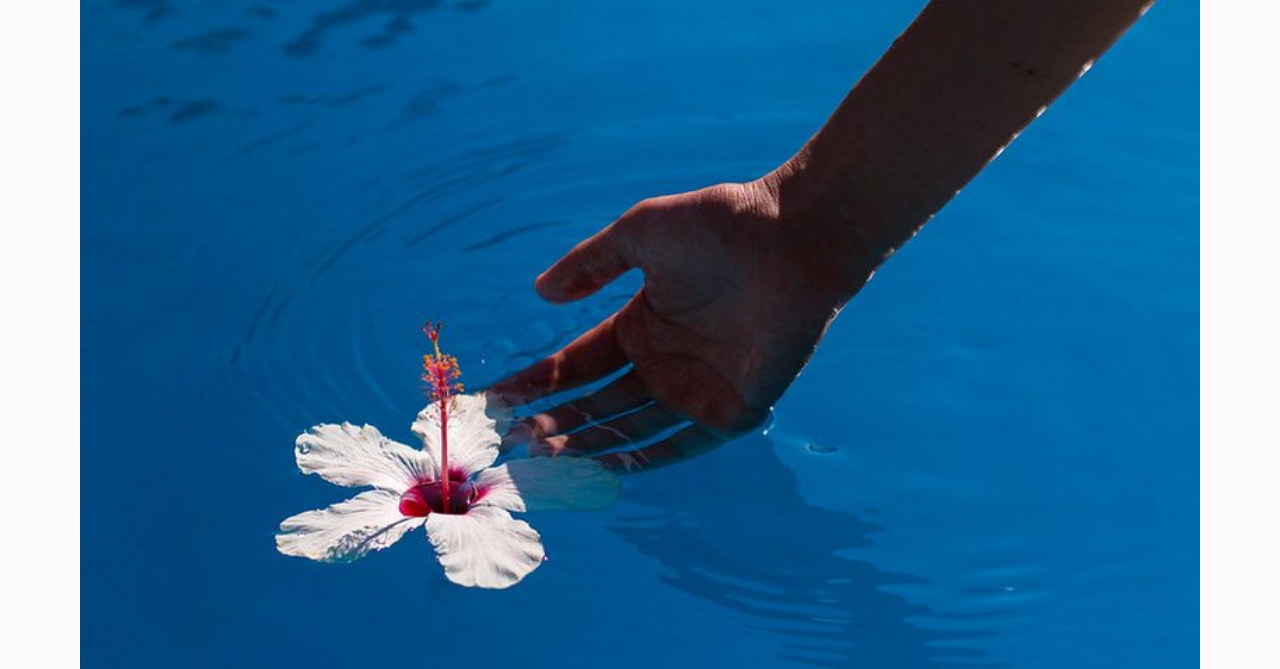
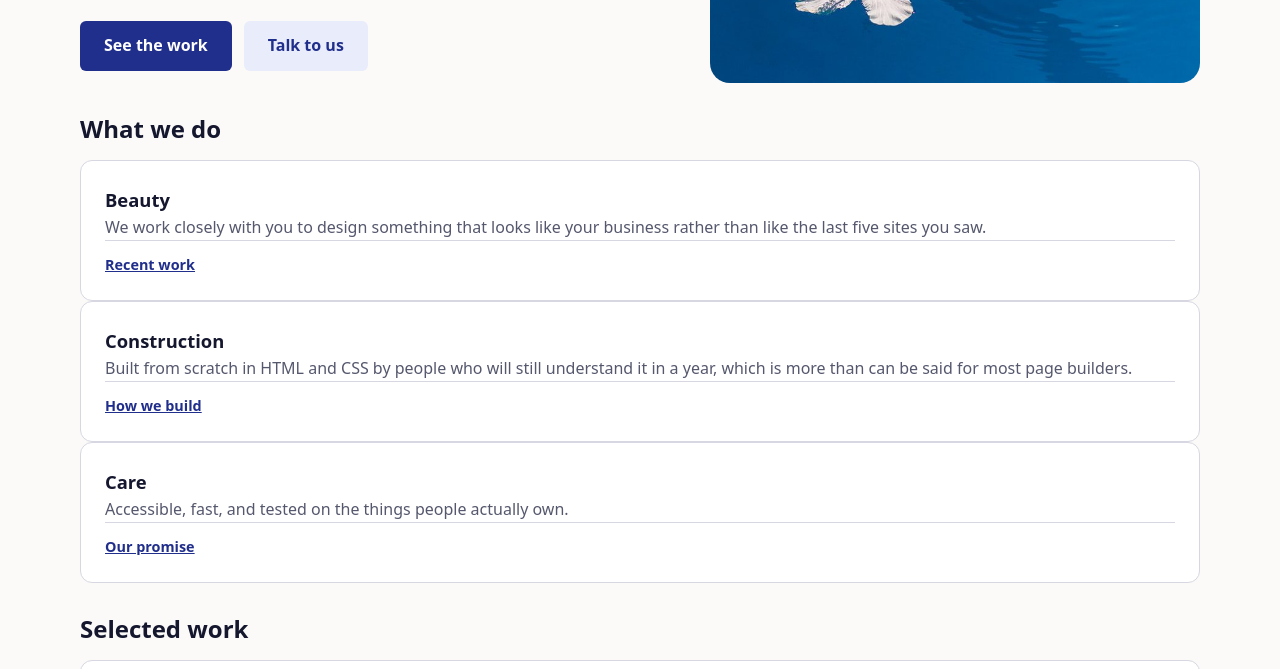
Before and after one commit to edoguuy/internet-course-homework, a plain HTML site: page homework/hw-2/index.html in a window 1280 px wide. Shown: the part 348-1017 px from the top of the page. Drawn offline with Linux system fonts and the light colour scheme.

Commit message:
feat: build hw-2 hero with grid and fluid headline

```diff
--- a/homework/hw-2/styles.css
+++ b/homework/hw-2/styles.css
@@ -298,17 +298,22 @@ gap: var(--space-5);
    ══════════════════════════════════════════════════════════════════════════════ */
 
 .hero {
-  /* CODE HERE — 4.1a: the base, stacked. */
+  display: grid;
+  gap: var(--space-6);
+  align-items: center;
 }
 
-/* CODE HERE — 4.1b: the breakpoint where it becomes two columns. */
+@media (min-width: 48em){
+  .hero{
+    grid-template-columns:minmax(0, 1.1fr) minmax(0,0.9fr);
+  }
+}
 
 h1 {
   margin: 0 0 var(--space-3);
   line-height: 1.08;
   letter-spacing: -0.01em;
-
-  /* CODE HERE — 4.2 */
+  font-size: clamp(1.9rem, 1rem + 3vw, 3.2rem);
 }
 
 .lede {
@@ -320,8 +325,9 @@ h1 {
 
 .actions {
   margin: 0;
-
-  /* CODE HERE — 4.3 */
+  display: flex;
+  flex-wrap: wrap;
+  gap: var(--space-3);
 }
 
 .button {
@@ -348,7 +354,8 @@ h1 {
   width: 100%;
   border-radius: var(--radius-lg);
 
-  /* CODE HERE — 4.4 */
+  aspect-ratio: 3/2;
+  object-fit: cover;
 }
 
 /* ══════════════════════════════════════════════════════════════════════════════
```
